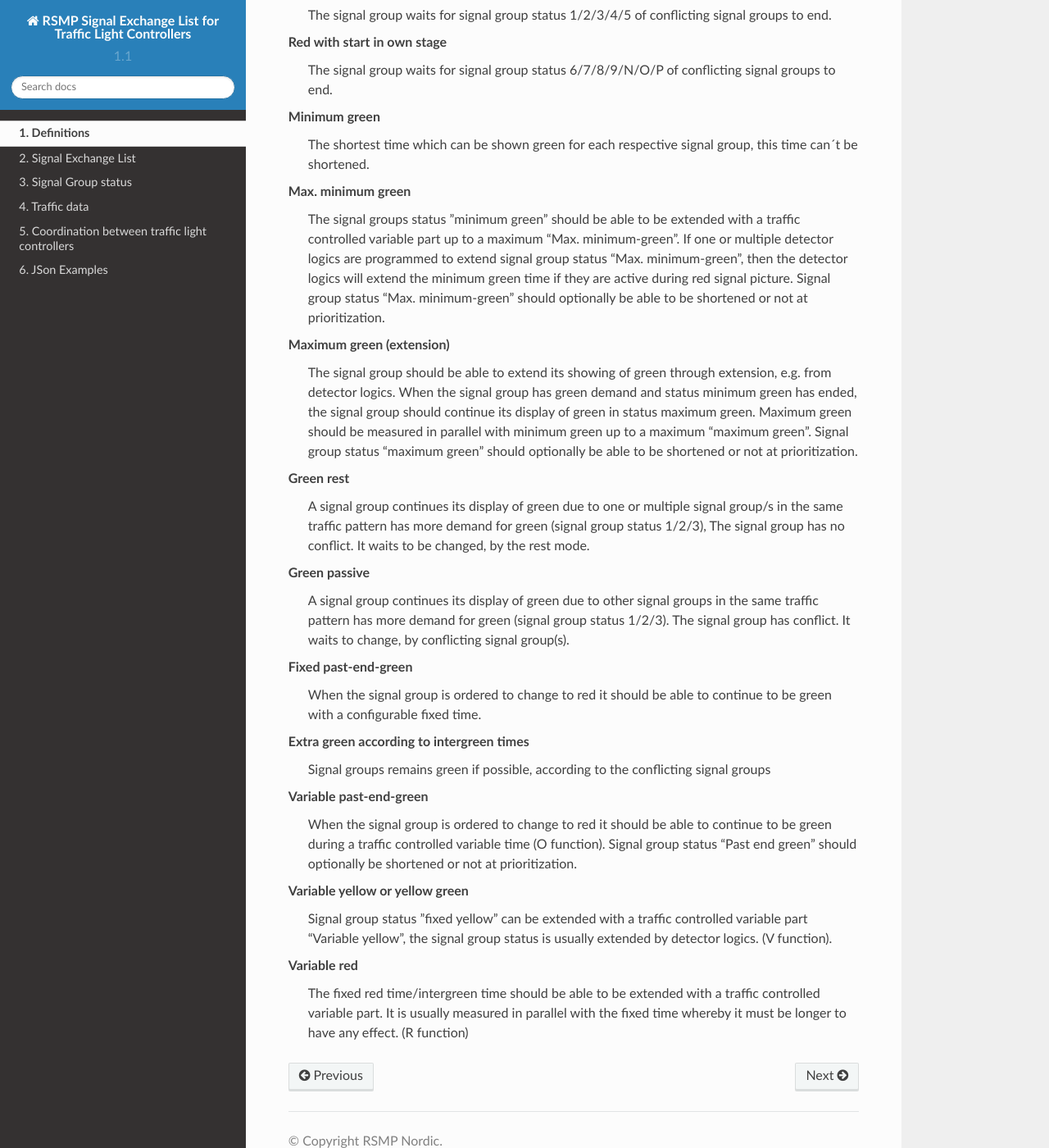
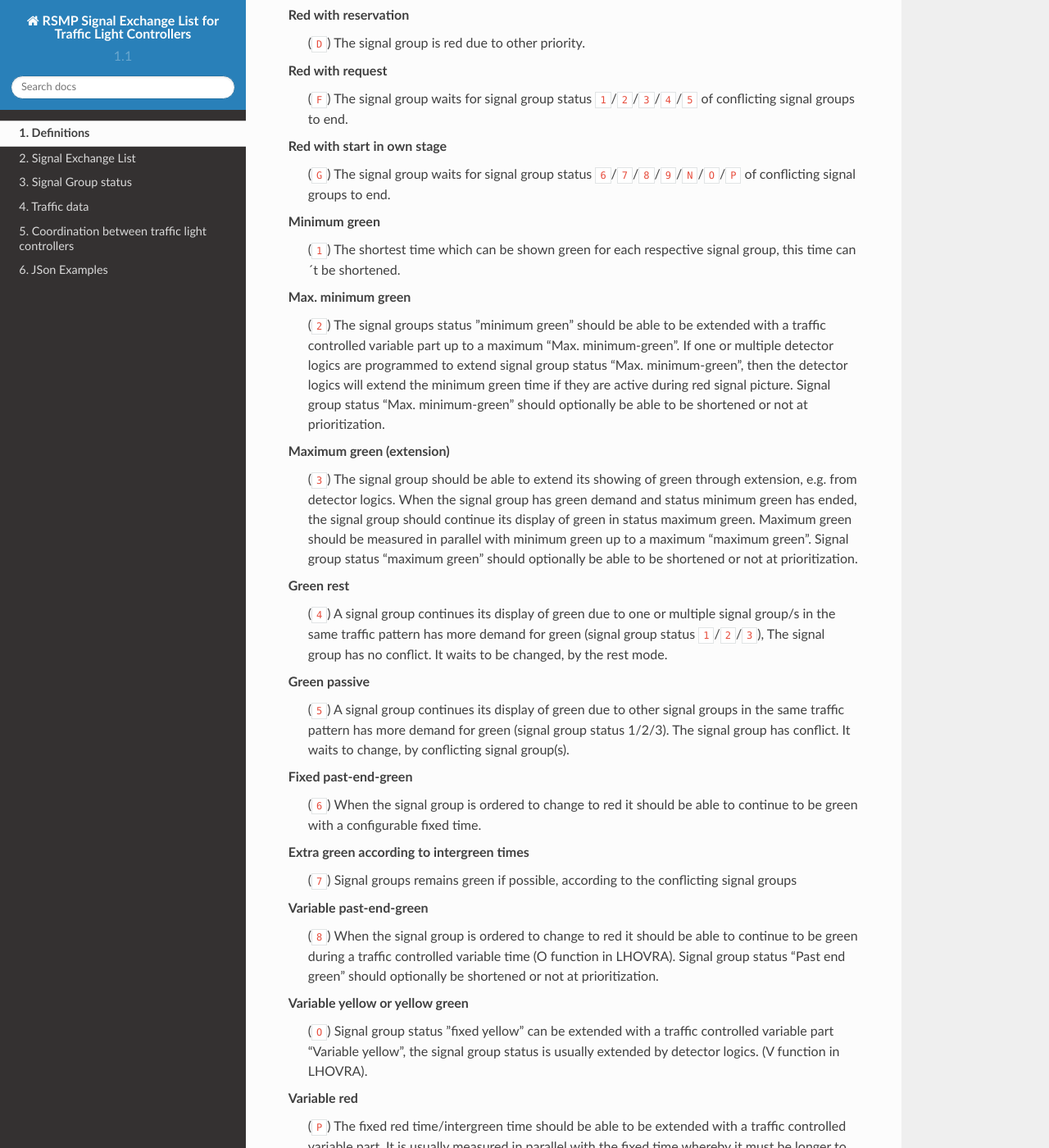
Before and after one commit to rsmp-nordic/rsmp_sxl_traffic_lights, a Sphinx documentation site: the page built from source/definitions.rst, in a window 1280 px wide and 1400 px high, scrolled down 644 px. Shown: the whole window at 82% size. Built offline with Sphinx 7.4.7 and the Read the Docs theme 2.0.0, drawn with Linux system fonts in a browser that asks for light colours; some of the changed text lies outside the part shown.

Commit message:
Definitions: The ascii character written after each definition. Fixes #103

```diff
--- a/source/definitions.rst
+++ b/source/definitions.rst
@@ -6,39 +6,41 @@ may be simplified from their original meanings.
 
 RSMP Nordic takes no responsibility for the correctness of the definitions.
 
+The corresponding ASCII character used for signal group status (S0001) is written first in parentheses.
+
 .. glossary::
 
    Red rest
-      The signal group has no green demand.
+      (``B``) The signal group has no green demand.
 
    Red rest without start order
-      The signal group isn't allowed to demand green (green demand held back)
+      (``A``) The signal group isn't allowed to demand green (green demand held back)
       without a start order.
 
    Red rest with privilege measurement
-      The signal group has no green demand but can turn green when other
+      (``C``) The signal group has no green demand but can turn green when other
       signal groups in the same phase are turning green (signal group status
-      G/0) or are green (signal groups status 1/2/3/4/5). A green demand which
-      arrives late when other signal groups are green according to the above,
-      results in a change to green.
+      ``G``/``0``) or are green (signal groups status ``1``/``2``/``3``/``4``/``5``).
+      A green demand which arrives late when other signal groups are green according
+      to the above, results in a change to green.
 
    Red with reservation
-      The signal group is red due to other priority.
+      (``D``) The signal group is red due to other priority.
 
    Red with request
-      The signal group waits for signal group status 1/2/3/4/5 of conflicting
-      signal groups to end.
+      (``F``) The signal group waits for signal group status ``1``/``2``/``3``/``4``/``5``
+      of conflicting signal groups to end.
 
    Red with start in own stage
-      The signal group waits for signal group status 6/7/8/9/N/O/P of
+      (``G``) The signal group waits for signal group status ``6``/``7``/``8``/``9``/``N``/``O``/``P`` of
       conflicting signal groups to end.
 
    Minimum green
-      The shortest time which can be shown green for each respective signal
+      (``1``) The shortest time which can be shown green for each respective signal
       group, this time can´t be shortened.
 
    Max. minimum green
-      The signal groups status ”minimum green” should be able to be extended
+      (``2``) The signal groups status ”minimum green” should be able to be extended
       with a traffic controlled variable part up to a maximum “Max.
       minimum-green”. If one or multiple detector logics are programmed to
       extend signal group status “Max. minimum-green”, then the detector
@@ -47,7 +49,7 @@ RSMP Nordic takes no responsibility for the correctness of the definitions.
       optionally be able to be shortened or not at prioritization.
 
    Maximum green (extension)
-      The signal group should be able to extend its showing of green through
+      (``3``) The signal group should be able to extend its showing of green through
       extension, e.g. from detector logics. When the signal group has green
       demand and status minimum green has ended, the signal group should
       continue its display of  green in status maximum green. Maximum green
@@ -56,38 +58,38 @@ RSMP Nordic takes no responsibility for the correctness of the definitions.
       be able to be shortened or not at prioritization.
 
    Green rest
-      A signal group continues its display of green due to one or multiple
+      (``4``) A signal group continues its display of green due to one or multiple
       signal group/s in the same traffic pattern has more demand for green
-      (signal group status 1/2/3), The signal group has no conflict. It waits
-      to be changed, by the rest mode.
+      (signal group status ``1``/``2``/``3``), The signal group has no conflict.
+      It waits to be changed, by the rest mode.
 
    Green passive
-      A signal group continues its display of green due to other signal groups
+      (``5``) A signal group continues its display of green due to other signal groups
       in the same traffic pattern has more demand for green (signal group
       status 1/2/3). The signal group has conflict. It waits to change, by
       conflicting signal group(s).
 
    Fixed past-end-green
-      When the signal group is ordered to change to red it should be able to
+      (``6``) When the signal group is ordered to change to red it should be able to
       continue to be green with a configurable fixed time.
 
    Extra green according to intergreen times
-      Signal groups remains green if possible, according to the conflicting
+      (``7``) Signal groups remains green if possible, according to the conflicting
       signal groups
 
    Variable past-end-green
-      When the signal group is ordered to change to  red it should be able to
+      (``8``) When the signal group is ordered to change to  red it should be able to
       continue to be green during a traffic controlled variable time
-      (O function). Signal group status “Past end green” should optionally be
+      (O function in LHOVRA). Signal group status “Past end green” should optionally be
       shortened or not at prioritization.
 
    Variable yellow or yellow green
-      Signal group status ”fixed yellow” can be extended with a traffic
+      (``O``) Signal group status ”fixed yellow” can be extended with a traffic
       controlled variable part “Variable yellow”, the signal group status is
-      usually extended by detector logics. (V function).
+      usually extended by detector logics. (V function in LHOVRA).
 
    Variable red
-      The fixed red time/intergreen time should be able to be extended with a
+      (``P``) The fixed red time/intergreen time should be able to be extended with a
       traffic controlled variable part. It is usually measured in parallel
       with the fixed time whereby it must be longer to have any effect.
       (R function)
```
